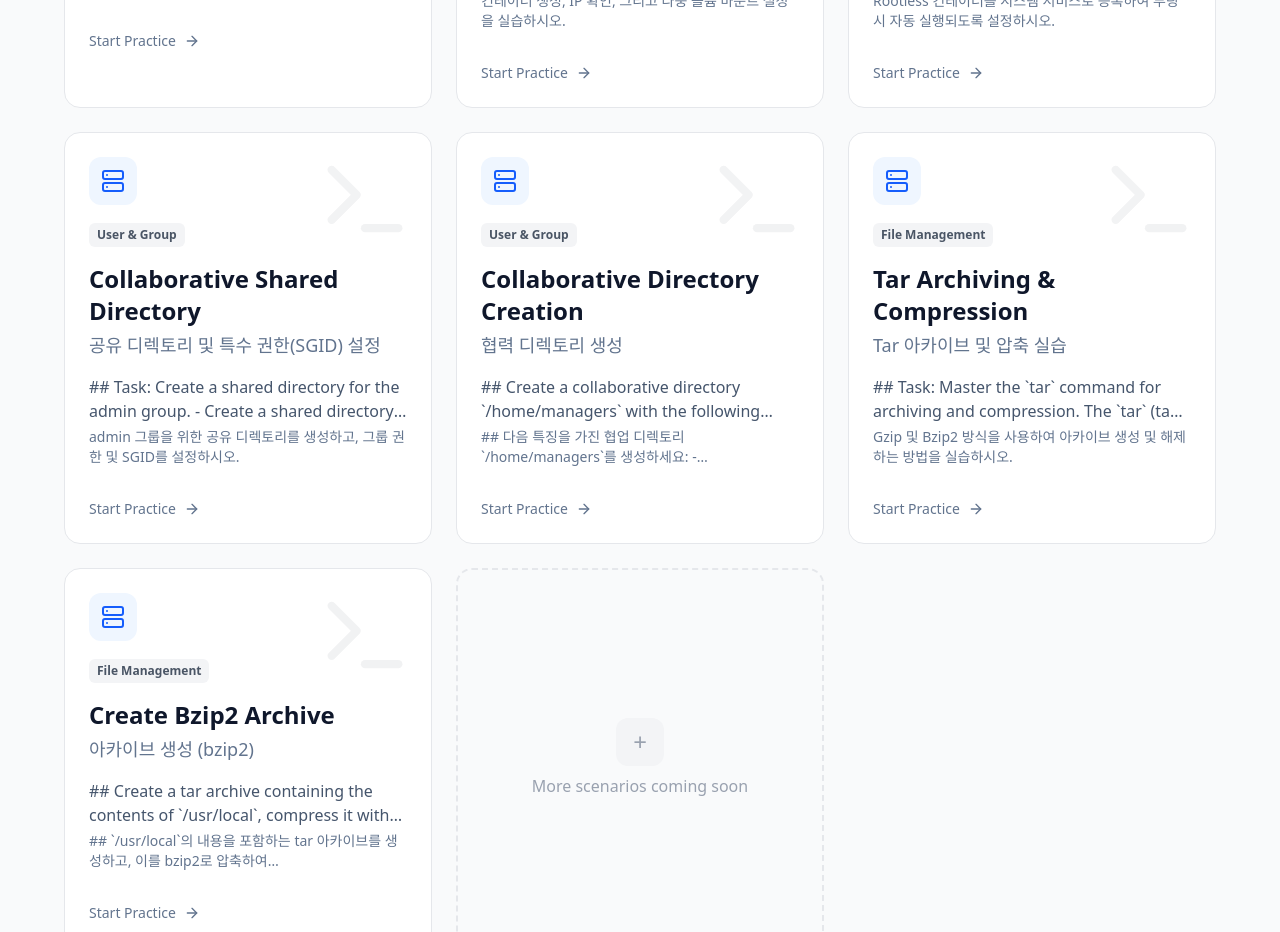
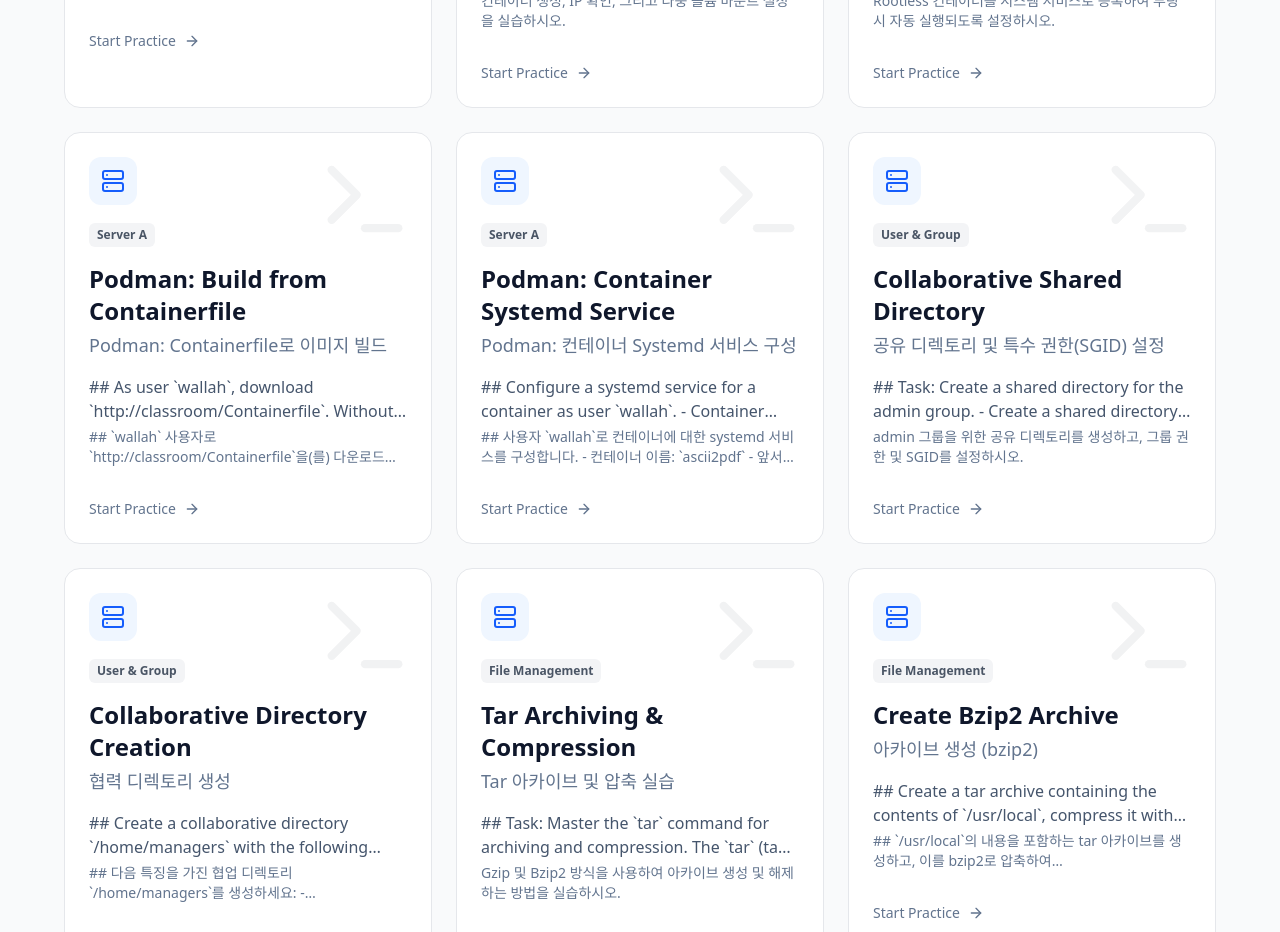
Before and after one commit to tacowasabii/RHCSA, a React (Vite) app: page / in a window 1280 px wide. Shown: the part 3080-4012 px from the top of the page. Built offline with nearby package versions, Linux system fonts and the light colour scheme.

Commit message:
feat: podman

```diff
--- a/src/data/problems.ts
+++ b/src/data/problems.ts
@@ -1251,6 +1251,135 @@
     ]
   },
   {
+    id: 'podman-build-containerfile',
+    category: 'Server A',
+    title: 'Podman: Build from Containerfile',
+    titleKo: 'Podman: Containerfile로 이미지 빌드',
+    description: `## As user \`wallah\`, download \`http://classroom/Containerfile\`.
+Without modifying the contents of this file, build an image named \`pdf\`.`,
+    descriptionKo: `## \`wallah\` 사용자로 \`http://classroom/Containerfile\`을(를) 다운로드하세요.
+이 파일의 내용을 수정하지 말고, 이미지 이름을 \`pdf\`로 하여 빌드하세요.`,
+    scenarios: [
+      'User: wallah',
+      'Containerfile URL: http://classroom/Containerfile',
+      'Image Name: pdf',
+      'Registry: registry.lab.example.com'
+    ],
+    steps: [
+      {
+        id: 1,
+        instruction: 'Install container-tools package',
+        instructionKo: 'container-tools 패키지를 설치하시오.',
+        command: 'dnf -y install container-tools'
+      },
+      {
+        id: 2,
+        instruction: 'Switch to wallah user on node1',
+        instructionKo: 'node1에서 wallah 사용자로 전환하시오.',
+        command: 'ssh wallah@node1'
+      },
+      {
+        id: 3,
+        instruction: 'Download the Containerfile',
+        instructionKo: 'Containerfile을 다운로드하시오.',
+        command: 'wget http://classroom/Containerfile'
+      },
+      {
+        id: 4,
+        instruction: 'Login to the container registry',
+        instructionKo: '컨테이너 레지스트리에 로그인하시오.',
+        command: 'podman login -u admin -p redhat321 registry.lab.example.com'
+      },
+      {
+        id: 5,
+        instruction: 'Build the image named pdf',
+        instructionKo: 'pdf라는 이름으로 이미지를 빌드하시오.',
+        command: 'podman build -t pdf .'
+      }
+    ]
+  },
+  {
+    id: 'podman-systemd-wallah',
+    category: 'Server A',
+    title: 'Podman: Container Systemd Service',
+    titleKo: 'Podman: 컨테이너 Systemd 서비스 구성',
+    description: `## Configure a systemd service for a container as user \`wallah\`.
+
+- Container name: \`ascii2pdf\`
+- Use the \`pdf\` image created earlier.
+- The service should start automatically on system reboot without manual intervention.
+- Configure the service to automatically mount \`/opt/file\` to \`/dir1\` and \`/opt/progress\` to \`/dir2\` when the container starts.`,
+    descriptionKo: `## 사용자 \`wallah\`로 컨테이너에 대한 systemd 서비스를 구성합니다.
+
+- 컨테이너 이름: \`ascii2pdf\`
+- 앞서 생성한 \`pdf\` 이미지를 사용하세요.
+- 수동 개입 없이 시스템 재부팅시 자동으로 서비스를 시작합니다.
+- 컨테이너 시작 시 \`/opt/file\`을 \`/dir1\`에, \`/opt/progress\`를 \`/dir2\`에 자동으로 마운트하도록 서비스를 구성합니다.`,
+    scenarios: [
+      'User: wallah',
+      'Container Name: ascii2pdf',
+      'Image: pdf',
+      'Mounts: /opt/file -> /dir1, /opt/progress -> /dir2',
+      'Auto-start on reboot: enabled'
+    ],
+    steps: [
+      {
+        id: 1,
+        instruction: 'Create directories and set ownership',
+        instructionKo: '디렉토리를 생성하고 소유권을 설정하시오.',
+        command: 'sudo mkdir /opt/{file,progress} && sudo chown wallah:wallah /opt/{file,progress}'
+      },
+      {
+        id: 2,
+        instruction: 'Run the container with volume mounts',
+        instructionKo: '볼륨 마운트와 함께 컨테이너를 실행하시오.',
+        command: 'podman run -d --name ascii2pdf -v /opt/file:/dir1:Z -v /opt/progress:/dir2:Z pdf'
+      },
+      {
+        id: 3,
+        instruction: 'Generate the systemd unit file',
+        instructionKo: 'systemd unit 파일을 생성하시오.',
+        command: 'podman generate systemd -n ascii2pdf -f --new'
+      },
+      {
+        id: 4,
+        instruction: 'Create the systemd user directory and move the service file',
+        instructionKo: 'systemd 사용자 디렉토리를 생성하고 서비스 파일을 이동하시오.',
+        command: 'mkdir -p ~/.config/systemd/user && mv ~/container-ascii2pdf.service ~/.config/systemd/user/'
+      },
+      {
+        id: 5,
+        instruction: 'Reload the user systemd daemon',
+        instructionKo: '사용자 systemd 데몬을 리로드하시오.',
+        command: 'systemctl --user daemon-reload'
+      },
+      {
+        id: 6,
+        instruction: 'Enable and start the container service',
+        instructionKo: '컨테이너 서비스를 활성화하고 시작하시오.',
+        command: 'systemctl enable --now --user container-ascii2pdf'
+      },
+      {
+        id: 7,
+        instruction: 'Enable user lingering for wallah',
+        instructionKo: 'wallah 사용자에 대해 lingering을 활성화하시오.',
+        command: 'loginctl enable-linger'
+      },
+      {
+        id: 8,
+        instruction: 'Verify linger status for wallah',
+        instructionKo: 'wallah 사용자의 linger 상태를 확인하시오.',
+        command: 'loginctl show-user wallah'
+      },
+      {
+        id: 9,
+        instruction: 'Verify the container is running after reboot',
+        instructionKo: '재부팅 후 컨테이너가 실행 중인지 확인하시오.',
+        command: 'podman ps'
+      }
+    ]
+  },
+  {
     id: 'shared-directory-permissions',
     category: 'User & Group',
     title: 'Collaborative Shared Directory',
```
